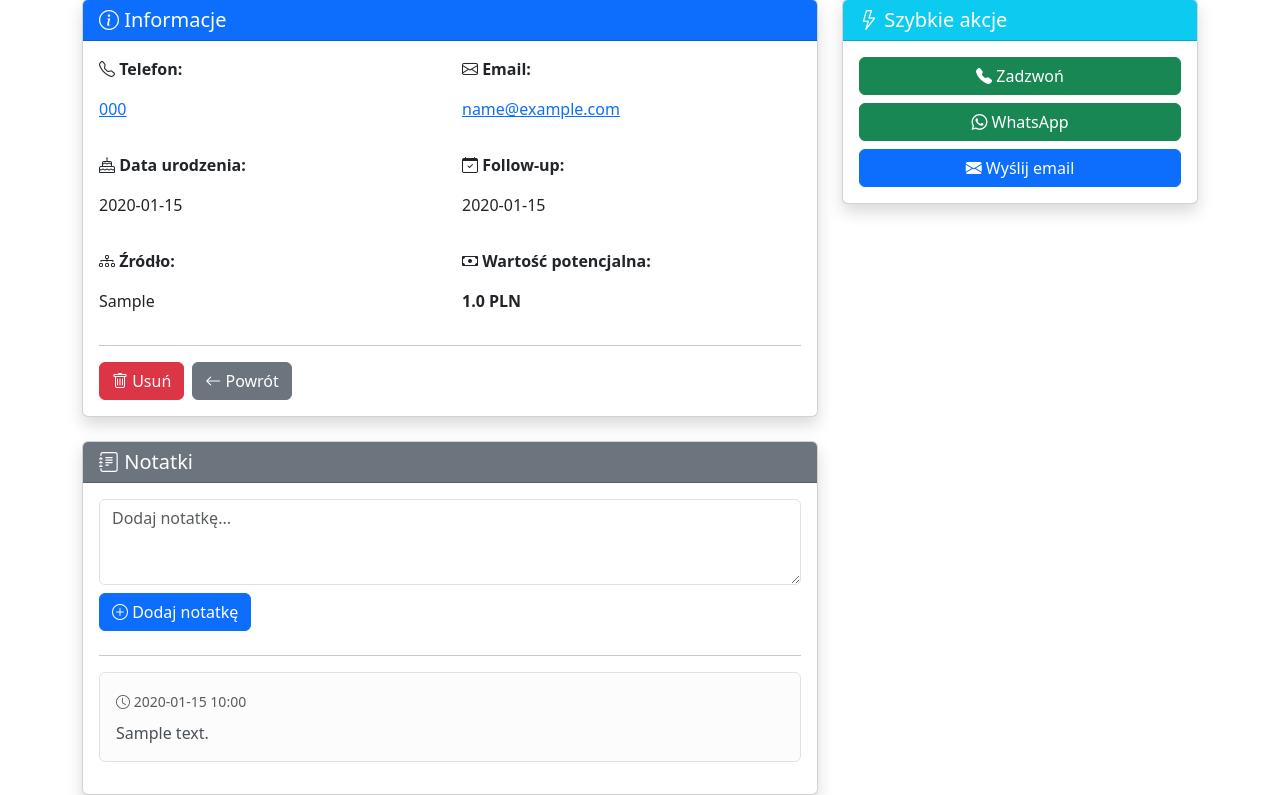
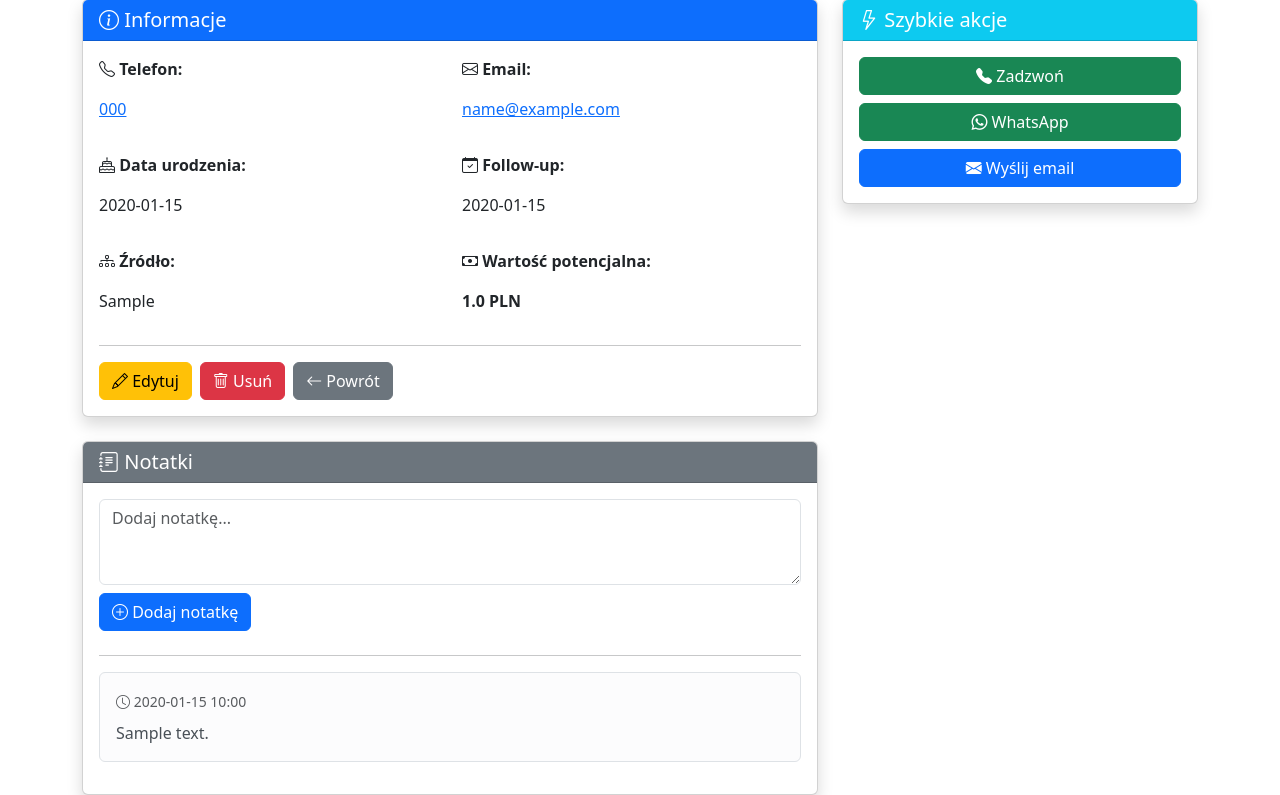
Before and after one commit to pwkkp01/crm-system, a Flask app: page /lead/1 in a window 1280 px wide. Shown: the part 151-946 px from the top of the page. Run offline with Flask 3, Linux system fonts and the light colour scheme; the visitor is signed in with stand-in values (Sample User, id 1); tables that the repository leaves empty hold one stand-in row (values such as "Sample post").

Commit message:
Update lead_detail.html

```diff
--- a/templates/lead_detail.html
+++ b/templates/lead_detail.html
@@ -63,6 +63,10 @@
                 <hr>
 
                 <div class="d-flex gap-2">
+                            <a href="/edit/{{ lead.id }}" class="btn btn-warning">
+                            <i class="bi bi-pencil"></i> Edytuj
+                        </a>
+
                     <form method="POST" action="/delete/{{ lead.id }}" style="display:inline;">
                         <button type="submit" class="btn btn-danger" onclick="return confirm('Czy na pewno usunąć tego leada?')">
                             <i class="bi bi-trash"></i> Usuń
```
